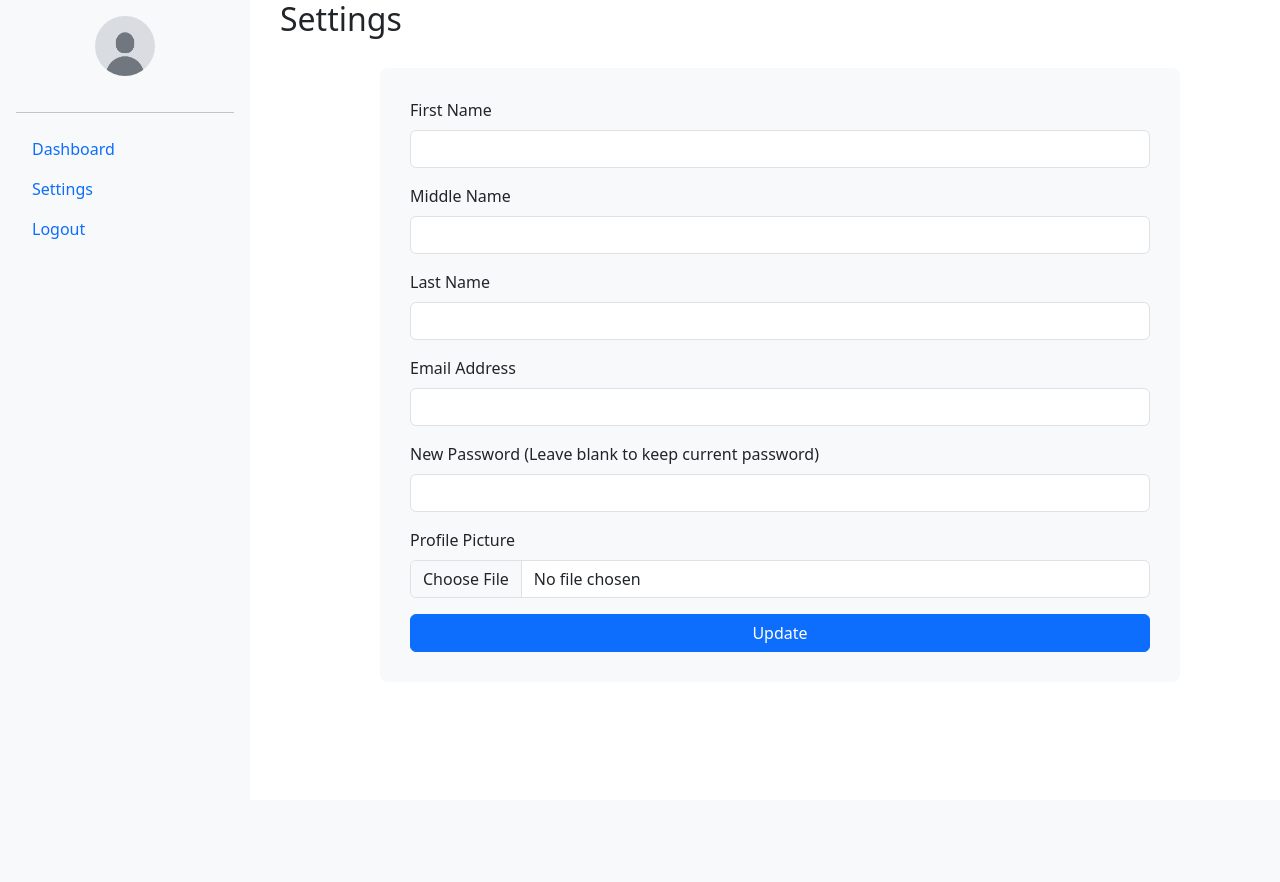
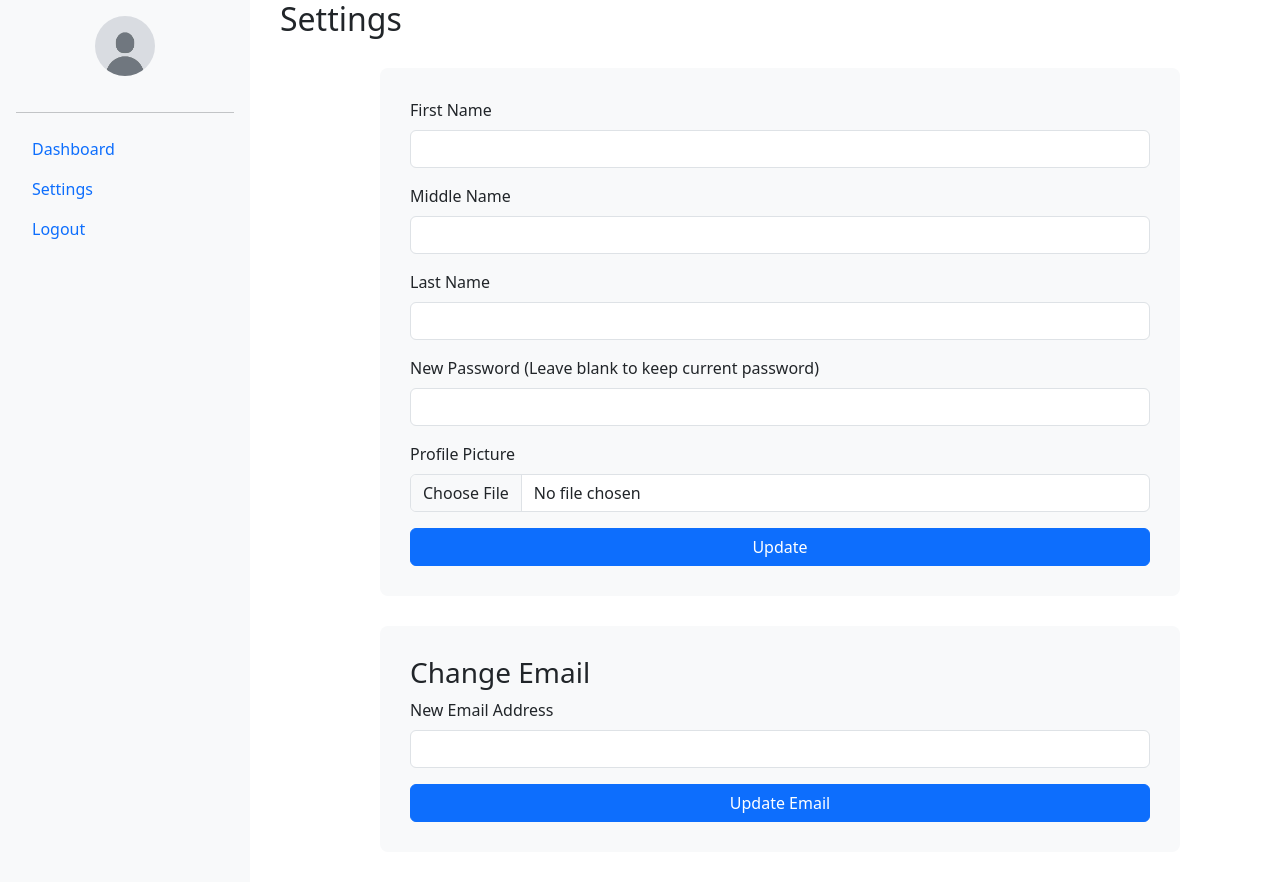
Before and after one commit to p3n74/accountRegistration, a PHP site: page /settings.php in a window 1280 px wide. Before the commit the page ends 652 px from the top, so only its background shows below. Run offline with PHP 8.4, Linux system fonts and the light colour scheme; the visitor is signed in with stand-in values (Sample User, id 1); data that the repository does not hold is empty; some libraries are stand-ins or nearby versions.

Commit message:
Update settings.php

```diff
--- a/settings.php
+++ b/settings.php
@@ -26,30 +26,46 @@ $stmt_user->fetch();  // Fetch the data into the variables
 $profilepicture = $profilepicture ? $profilepicture : 'profilePictures/default.png';
 
 // Handle the form submission for profile update
-if ($_SERVER['REQUEST_METHOD'] === 'POST' && $_POST['action'] == 'update_settings') {
+if ($_SERVER['REQUEST_METHOD'] === 'POST') {
+    // Handle personal info update
+    if (isset($_POST['action']) && $_POST['action'] == 'update_settings') {
         $new_fname = $_POST['fname'];
         $new_mname = $_POST['mname'];
         $new_lname = $_POST['lname'];
-    $new_email = $_POST['email'];
         $new_password = $_POST['password'];
 
-    // Validate email
+        // Update the personal info (excluding email)
+        $sql_update = "UPDATE user_credentials SET fname = ?, mname = ?, lname = ? WHERE uid = ?";
+        $stmt_update = $conn->prepare($sql_update);
+        $stmt_update->bind_param("sssi", $new_fname, $new_mname, $new_lname, $uid);
+        $stmt_update->execute();
+        if ($stmt_update->affected_rows > 0) {
+            echo "<p>Your details have been updated successfully!</p>";
+        } else {
+            $error_message = "No changes were made or an error occurred.";
+        }
+        $stmt_update->close();
+    }
+
+    // Handle email update request
+    if (isset($_POST['action']) && $_POST['action'] == 'update_email') {
+        $new_email = $_POST['email'];
+
+        // Validate the new email
         if (!filter_var($new_email, FILTER_VALIDATE_EMAIL)) {
             $error_message = "Invalid email format.";
         } else {
-        // Check if new email is different from the current one
-        if ($new_email != $email) {
             // Generate a new verification code
             $verification_code = bin2hex(random_bytes(16)); // Generate a 32-character random code
 
             // Update the database with the new email and verification code
-            $sql_update = "UPDATE user_credentials SET fname = ?, mname = ?, lname = ?, new_email = ?, verification_code = ? WHERE uid = ?";
-            $stmt_update = $conn->prepare($sql_update);
-            $stmt_update->bind_param("sssssi", $new_fname, $new_mname, $new_lname, $new_email, $verification_code, $uid);
-            $stmt_update->execute();
+            $sql_update_email = "UPDATE user_credentials SET new_email = ?, verification_code = ? WHERE uid = ?";
+            $stmt_update_email = $conn->prepare($sql_update_email);
+            $stmt_update_email->bind_param("ssi", $new_email, $verification_code, $uid);
+            $stmt_update_email->execute();
 
             // Check if the update was successful
-            if ($stmt_update->affected_rows > 0) {
+            if ($stmt_update_email->affected_rows > 0) {
                 // Send verification email (this part requires a function for email sending, e.g., using PHP mail or PHPMailer)
                 $verification_link = "http://yourdomain.com/verify-email.php?code=" . urlencode($verification_code);
                 $subject = "Email Verification";
@@ -63,23 +79,11 @@ if ($_SERVER['REQUEST_METHOD'] === 'POST' && $_POST['action'] == 'update_setting
                     $error_message = "Failed to send verification email.";
                 }
             } else {
-                $error_message = "Failed to update your details.";
+                $error_message = "Failed to update your email request.";
             }
-        } else {
-            // If the new email is the same as the old one, just update the other fields
-            $sql_update = "UPDATE user_credentials SET fname = ?, mname = ?, lname = ? WHERE uid = ?";
-            $stmt_update = $conn->prepare($sql_update);
-            $stmt_update->bind_param("sssi", $new_fname, $new_mname, $new_lname, $uid);
-            $stmt_update->execute();
-            if ($stmt_update->affected_rows > 0) {
-                echo "<p>Your details have been updated successfully!</p>";
-            } else {
-                $error_message = "No changes were made or an error occurred.";
+            $stmt_update_email->close();
         }
     }
-    }
-
-    $stmt_update->close();
 }
 
 // Handle the file upload for profile picture
@@ -201,6 +205,7 @@ $conn->close();
       <?php endif; ?>
 
       <div class="form-container">
+        <!-- Personal Info Update Form -->
         <form action="settings.php" method="POST" enctype="multipart/form-data">
           <input type="hidden" name="action" value="update_settings">
           <div class="mb-3">
@@ -219,11 +224,6 @@ $conn->close();
           </div>
 
           <div class="mb-3">
-            <label for="email" class="form-label">Email Address</label>
-            <input type="email" class="form-control" id="email" name="email" value="<?php echo htmlspecialchars($email); ?>" required>
-          </div>
-
-          <div class="mb-3">
             <label for="password" class="form-label">New Password (Leave blank to keep current password)</label>
             <input type="password" class="form-control" id="password" name="password">
           </div>
@@ -236,6 +236,21 @@ $conn->close();
           <button type="submit" class="btn btn-primary w-100">Update</button>
         </form>
       </div>
+
+      <!-- Email Update Form -->
+      <div class="form-container">
+        <h3>Change Email</h3>
+        <form action="settings.php" method="POST">
+          <input type="hidden" name="action" value="update_email">
+
+          <div class="mb-3">
+            <label for="email" class="form-label">New Email Address</label>
+            <input type="email" class="form-control" id="email" name="email" value="<?php echo htmlspecialchars($email); ?>" required>
+          </div>
+
+          <button type="submit" class="btn btn-primary w-100">Update Email</button>
+        </form>
+      </div>
     </div>
   </div>
 
```
Lines whose indentation alone changed are shown as unchanged.
